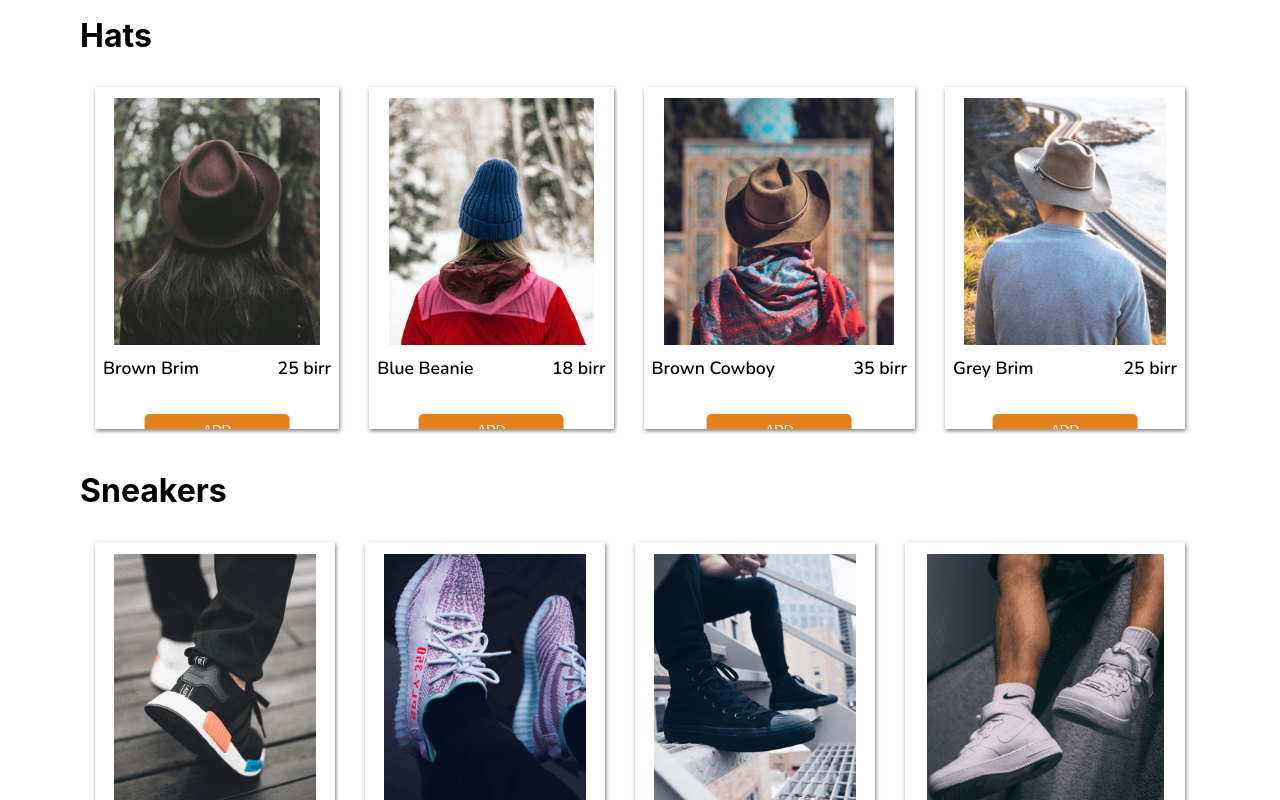
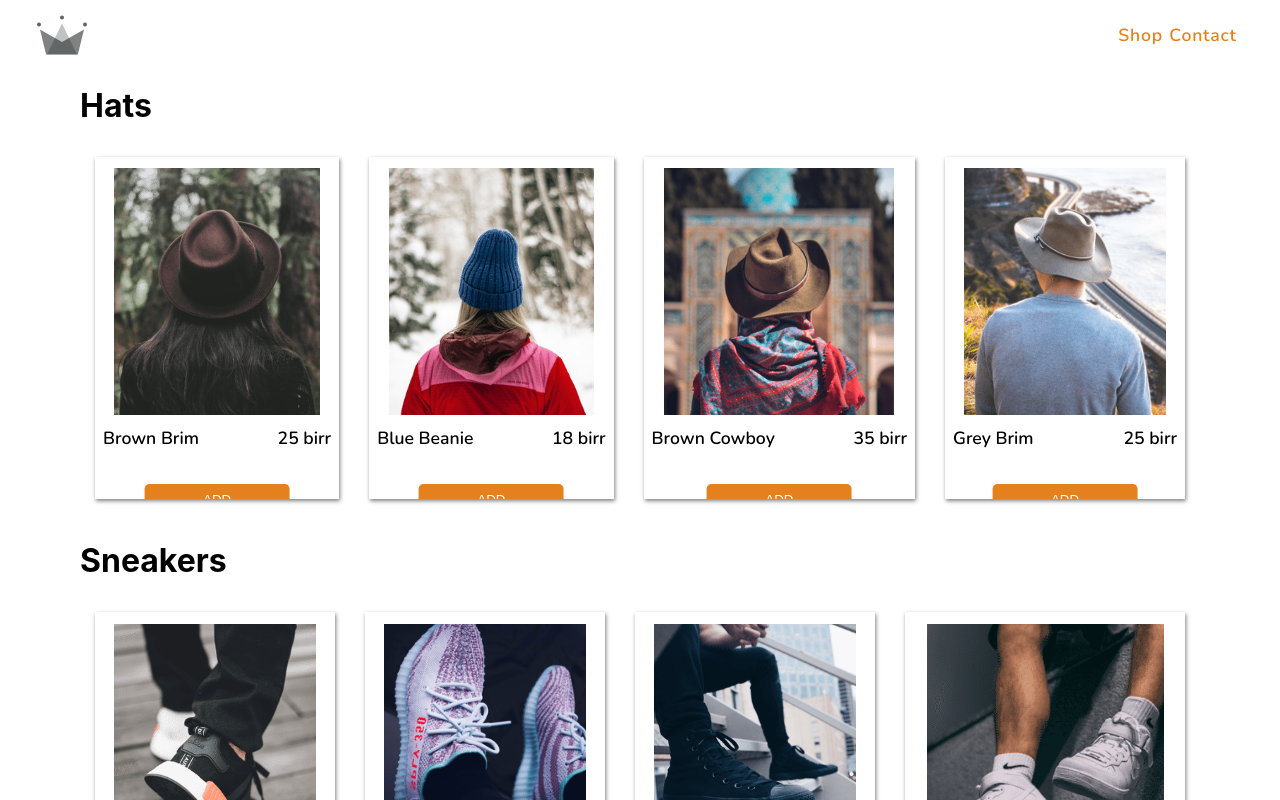
Before and after one commit to natnael-OQP/Ecommerce, a React (Create React App) app: page /shop in a window 1280 px wide. Shown: the top 800 px of the page. Built offline with nearby package versions, Linux system fonts and the light colour scheme; a web font is replaced by a local one.

Commit message:
Adding Header to home-Page , shop-Page and Contact-Page

```diff
--- a/src/App.js
+++ b/src/App.js
@@ -1,15 +1,18 @@
 /* eslint-disable react/jsx-no-comment-textnodes */
 import React from 'react';
-import {Route} from 'react-router-dom';
+import {Route, Switch} from 'react-router-dom';
 import Homepage from './pages/homepage.component.jsx';
 import shopPage from './pages/Shop/ShopPage.component.jsx'
-
+import Header from './component/header/header.component.jsx'
 
 function App() {
     return (
       <div>
-        <Route exact path="/" component={Homepage} />
+        <Header/>
+        <Switch>
+         <Route exact path="/" component={Homepage} />
         <Route  path="/shop" component={shopPage} />
+        </Switch>
       </div>
     )
 }
--- a/src/component/collection-items/style/collection-item.style.css
+++ b/src/component/collection-items/style/collection-item.style.css
@@ -74,8 +74,8 @@
   left: 50%;
   -webkit-transform: translate(-50%);
           transform: translate(-50%);
-  -webkit-transition: all .5s ease-in-out;
-  transition: all .5s ease-in-out;
+  -webkit-transition: all .3s ease-in-out;
+  transition: all .3s ease-in-out;
 }
 
 .collection-item:hover .btn {
--- a/src/component/collection-items/style/collection-item.style.scss
+++ b/src/component/collection-items/style/collection-item.style.scss
@@ -49,7 +49,7 @@
         bottom: -46px;
         left: 50%;
         transform: translate(-50%);
-        transition: all .5s ease-in-out;
+        transition: all .3s ease-in-out;
     }
     &:hover .btn {
         bottom:6px;
--- /dev/null
+++ b/src/component/header/header.component.jsx
@@ -0,0 +1,22 @@
+import React from "react";
+import {Link} from 'react-router-dom';
+import './style/header.style.css'
+import {ReactComponent as Logo} from '../../assets/4.3 crown.svg'
+const Header = ()=>(
+    <div className="header-container">
+        <Link className="logo-container" to="/" >
+            <Logo className="logo"/>
+        </Link>
+        {/* options */}
+        <div className="options">
+            <Link className="opstion" to='/shop' >
+                shop
+            </Link>
+            <Link className="opstion" to='/contact' >
+                contact
+            </Link>
+        </div>
+    </div>
+)
+
+export default Header;
--- /dev/null
+++ b/src/component/header/style/header.style.css
@@ -0,0 +1,59 @@
+.header-container {
+  height: 70px;
+  display: -webkit-box;
+  display: -ms-flexbox;
+  display: flex;
+  -webkit-box-align: center;
+      -ms-flex-align: center;
+          align-items: center;
+  -webkit-box-pack: justify;
+      -ms-flex-pack: justify;
+          justify-content: space-between;
+  padding: .5rem 2.3rem;
+  -webkit-box-sizing: border-box;
+          box-sizing: border-box;
+}
+
+.header-container .logo-container {
+  height: 50px;
+  width: 50px;
+}
+
+.header-container .logo-container .logo {
+  width: 100%;
+  height: 100%;
+}
+
+.header-container .options {
+  display: -webkit-box;
+  display: -ms-flexbox;
+  display: flex;
+  -webkit-box-align: center;
+      -ms-flex-align: center;
+          align-items: center;
+  -webkit-box-pack: end;
+      -ms-flex-pack: end;
+          justify-content: flex-end;
+  height: 70px;
+}
+
+.header-container .options .opstion {
+  color: #e4811c;
+  font-size: 1.1rem;
+  font-family: 'Nunito', sans-serif;
+  margin-right: .4rem;
+  letter-spacing: .05rem;
+  text-decoration: none;
+  text-transform: capitalize;
+}
+
+.header-container .options .opstion:hover {
+  background-color: #e4811c;
+  color: #fff;
+  padding: .1rem .8rem;
+  border: none;
+  border-radius: .5rem;
+  -webkit-box-shadow: 1px 2px 4px rgba(0, 0, 0, 0.274);
+          box-shadow: 1px 2px 4px rgba(0, 0, 0, 0.274);
+}
+/*# sourceMappingURL=header.style.css.map */
--- /dev/null
+++ b/src/component/header/style/header.style.scss
@@ -0,0 +1,41 @@
+.header-container{
+    height: 70px;
+    display: flex;
+    align-items: center;
+    justify-content: space-between;
+    padding: .5rem 2.3rem;
+    box-sizing: border-box;
+    .logo-container{
+        height: 50px;
+        width: 50px;
+        // padding: 20px;
+        .logo{
+            width: 100%;
+            height: 100%;
+        }
+    }
+    .options{
+        display: flex;
+        align-items: center;
+        justify-content:flex-end;
+
+        height:70px;
+        .opstion{
+            color: #e4811c;
+            font-size: 1.1rem;
+            font-family: 'Nunito', sans-serif;
+            margin-right: .4rem;
+            letter-spacing:.05rem;
+            text-decoration: none;
+            text-transform: capitalize;
+            &:hover{
+                background-color: #e4811c;
+                color:#fff;
+                padding:  .1rem .8rem;
+                border: none;
+                border-radius:.5rem;
+                box-shadow: 1px 2px 4px rgba(0, 0, 0, 0.274);
+            }
+        }
+    }
+}
```
Also changed, not shown: src/assets/4.3 crown.svg (added), 1 other file (tests, documents, lock files or other folders).
